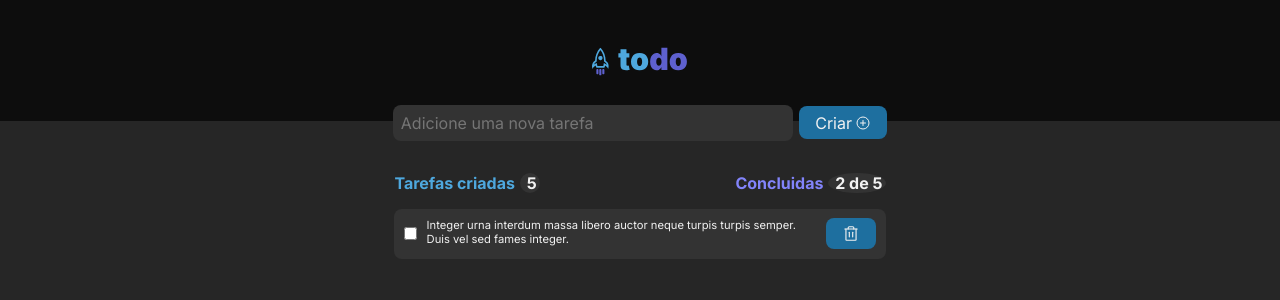
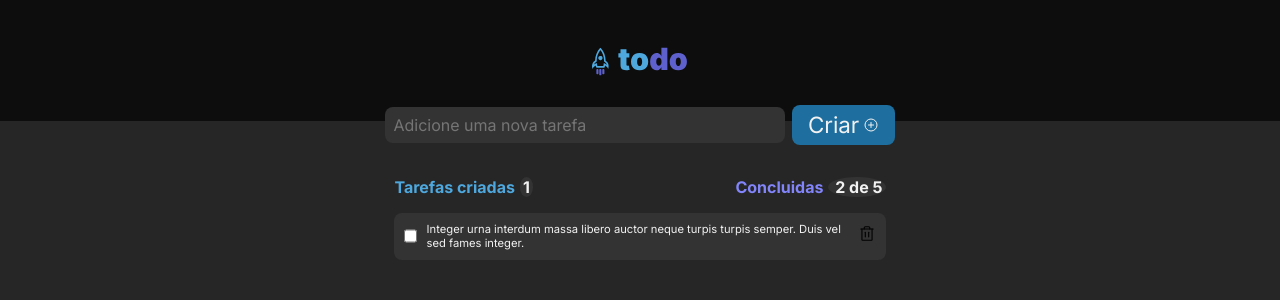
Before and after one commit to horquidia-lima/toDoList, a React (Vite) app in the folder ToDoList-js/ToDoList/: page / in a window 1280 px wide. Shown: the top 300 px of the page. Built offline with nearby package versions, Linux system fonts and the light colour scheme.

Commit message:
criado logica de contador de task

```diff
--- a/ToDoList-js/ToDoList/src/components/Task.jsx
+++ b/ToDoList-js/ToDoList/src/components/Task.jsx
@@ -30,6 +30,8 @@ export function Task() {
 
   const [newTask, setNewTask] = useState('')
 
+  const [taskCount, setTaskCount] = useState(1)
+
   function handleCreateNewTask(){
     event.preventDefault()
     setTask([...task, newTask])
@@ -60,6 +62,12 @@ export function Task() {
 
   const isNewTaskEmpty = newTask.length === 0
 
+  function handleTaskCount(){
+    setTaskCount((state) => {
+      return state + 1
+    })
+  }
+
     return(
         <div>
             <form onSubmit={handleCreateNewTask} className={styles.form}>
@@ -73,7 +81,7 @@ export function Task() {
                     placeholder="Adicione uma nova tarefa"
                 />
 
-                <button type='submit' disabled={isNewTaskEmpty}>Criar
+                <button className={styles.buttonCreated} type='submit' disabled={isNewTaskEmpty} onClick={handleTaskCount}>Criar
                     <PlusCircle size={16} />
                 </button>
             </form>
@@ -81,7 +89,7 @@ export function Task() {
             <div className={styles.statusTareas}>
                 <p>
                     Tarefas criadas
-                    <span> 5</span>
+                    <span>{taskCount}</span>
                 </p>
 
                 <p>
--- a/ToDoList-js/ToDoList/src/components/Task.module.css
+++ b/ToDoList-js/ToDoList/src/components/Task.module.css
@@ -17,7 +17,7 @@
     border: none;
 }
 
-button {
+.buttonCreated {
     background: var(--blue-dark);
     color: var(--gray-100);
     border: none;
--- a/ToDoList-js/ToDoList/src/components/TasksCreated.jsx
+++ b/ToDoList-js/ToDoList/src/components/TasksCreated.jsx
@@ -14,8 +14,8 @@ export function TasksCreated({comment, onDeleteComment}){
                 <div className={styles.tarea}>
                     <input type="checkbox" />
                     <p>{comment}</p>
-                    <button onClick={handleDeleteComment} title='Deletar task'>
-                        <Trash size={18} />
+                    <button className={styles.buttonDelete} onClick={handleDeleteComment} title='Deletar task'>
+                        <Trash className={styles.buttonTrash} size={18} />
                     </button>
 
                 </div>
--- a/ToDoList-js/ToDoList/src/components/TasksCreated.module.css
+++ b/ToDoList-js/ToDoList/src/components/TasksCreated.module.css
@@ -39,3 +39,9 @@
 
     display: flex;
 }
+
+.buttonDelete {
+    cursor: pointer;
+    border: none;
+    background-color: transparent;
+}
```
